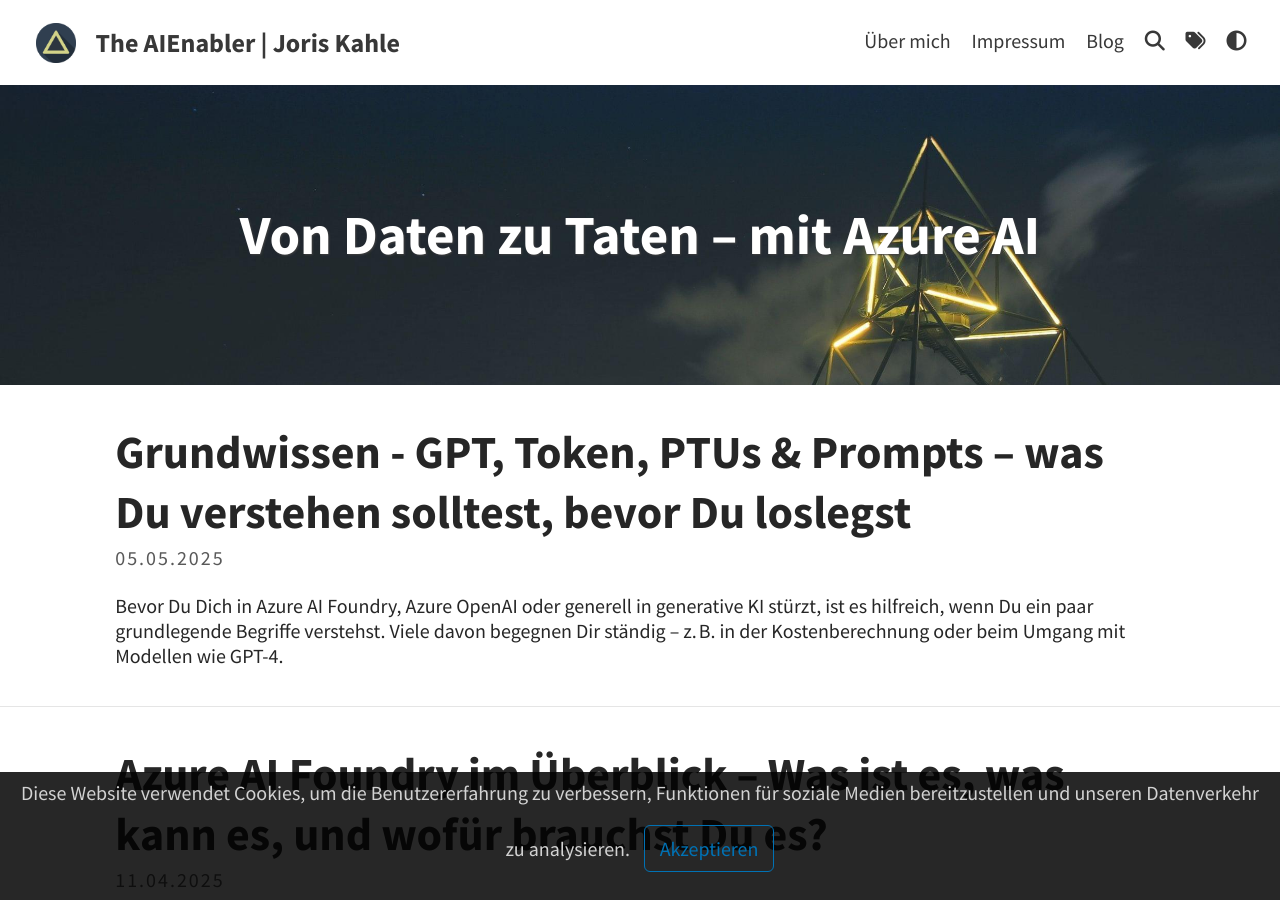
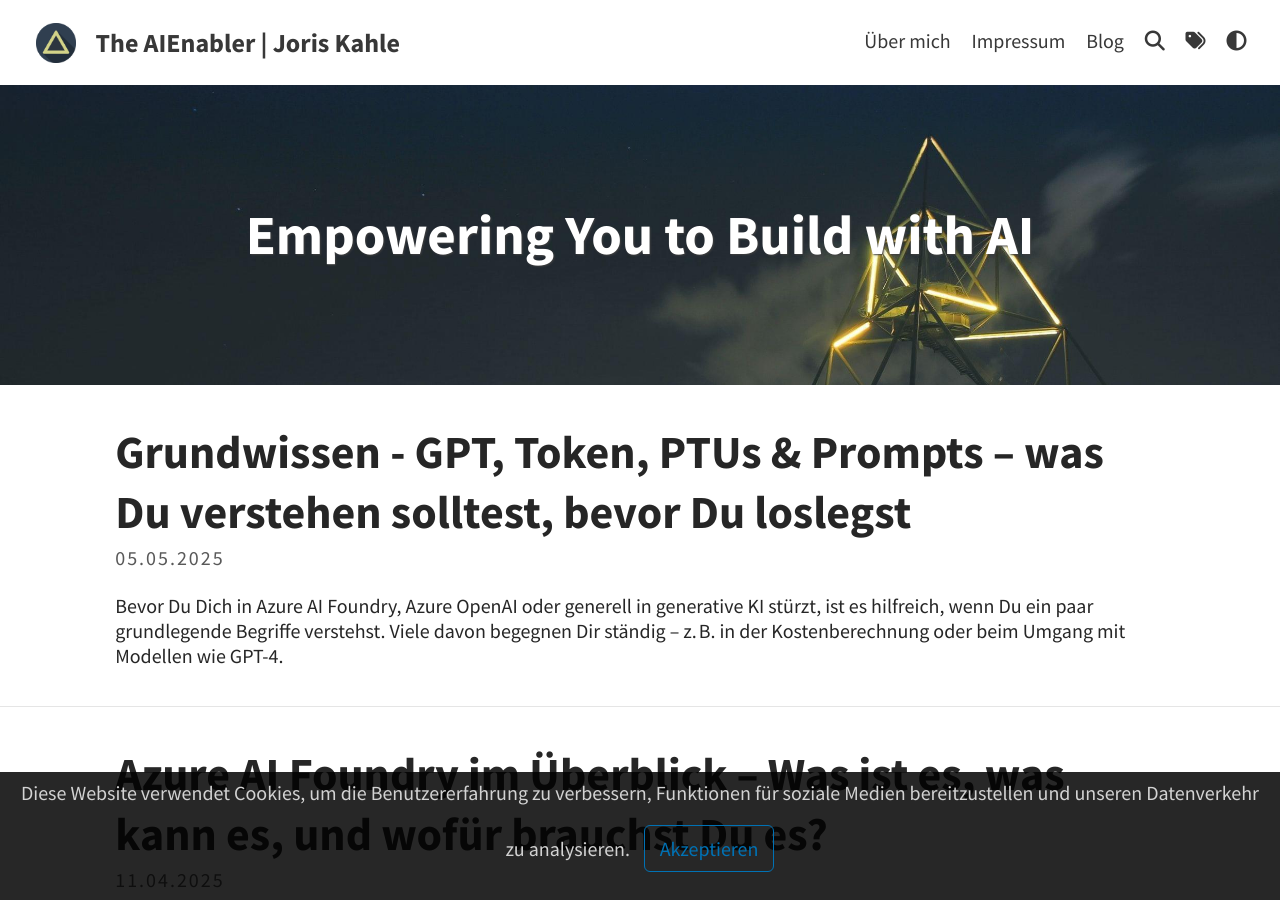
Before and after one commit to joriskahle007/joriskahle007.github.io, a Jekyll site: the page built from index.html, in a window 1280 px wide and 900 px high. Built offline with Jekyll 4.4.1, drawn with Linux system fonts in a browser that asks for light colours; a script that is not in the unit is left out; the list of posts is cut into pages by our own code.

Commit message:
Update _config.yml

```diff
--- a/_config.yml
+++ b/_config.yml
@@ -9,7 +9,8 @@ avatar: assets/img/triangle.png                         # Empty for no avatar in
 favicon: assets/favicon.ico                             # Icon displayed in the tab
 
 # Header and footer text
-header_text: Von Daten zu Taten – mit Azure AI  # Change Blog header text
+# header_text: Von Daten zu Taten – mit Azure AI  # Change Blog header text
+header_text: Empowering You to Build with AI
 header_feature_image: assets/img/header/triangular.jpeg
 header_feature_image_responsive: true
 footer_text: >
```
